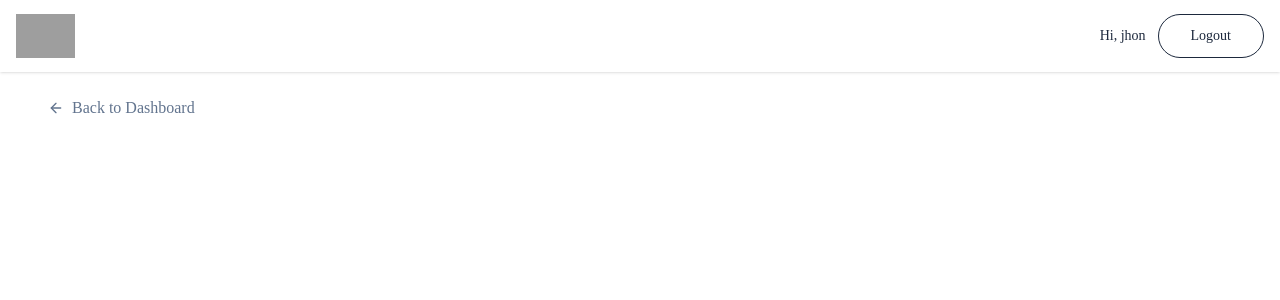
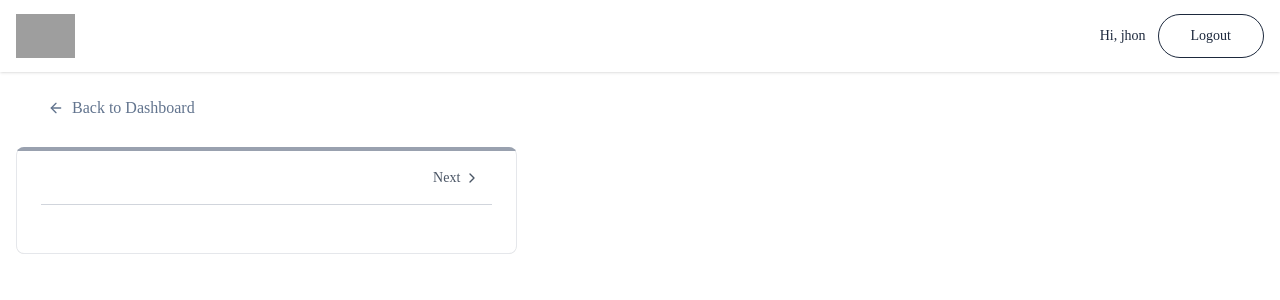
Before and after one commit to MithranMurugavel/Resume-Builder, a React (Vite) app in the folder frontend/: page /app/builder/1 in a window 1280 px wide. Shown: the top 300 px of the page. Built offline with nearby package versions, Linux system fonts and the light colour scheme; grey boxes are pictures that could not be loaded; a web font is replaced by a local one.

Commit message:
chore:added buttons and styles in builders page

```diff
--- a/frontend/src/pages/ResumeBuilder.jsx
+++ b/frontend/src/pages/ResumeBuilder.jsx
@@ -1,7 +1,7 @@
 import React, { useEffect, useState } from 'react'
 import { Link, useParams } from 'react-router-dom'
 import { dummyResumeData } from '../assets/assets';
-import { ArrowLeftIcon, Briefcase, FileText, FolderIcon, GraduationCap, Sparkles, User } from 'lucide-react';
+import { ArrowLeftIcon, Briefcase, ChevronLeft, ChevronRight, FileText, FolderIcon, GraduationCap, Sparkles, User } from 'lucide-react';
 
 const ResumeBuilder = () => {
 
@@ -20,7 +20,7 @@ const ResumeBuilder = () => {
     accent_color: "#3B82F6",
     public: false,
   })
-  const [activeSection,setActiveSection] = useState(0);
+  const [activeSection, setActiveSection] = useState(0);
   const [rmvBackground, setrmvBackground] = useState(false);
   const section = [
     { id: "personal", name: "Personal Info", icon: User },
@@ -52,10 +52,44 @@ const ResumeBuilder = () => {
           <ArrowLeftIcon className="size-4 " /> Back to Dashboard
         </Link>
       </div>
-      <div>
-        <div>
+      <div className="max-w-7xl mx-auto px-4 pb-8">
+        <div  className="grid lg:grid-cols-12 gap-8">
           {/* LeftSection */}
-          <div></div>
+          <div className="relative lg:col-span-5 rounded-lg overflow-hidden">
+            <div className="bg-white rounded-lg shadow-sm border border-gray-200 p-6 pt-1">
+              <hr className="absolute top-0 left-0 right-0 border-2 border-gray-400"/>
+              <hr className="absolute top-0 left-0 h-1 bg-gradient-to-r from-green-500 to-green-600 border-none transition-all duration-500" style={{width:`${activeSection *100 / (section.length-1)}%`}}/>
+
+              <div className="flex justify-between items-center mb-6 border-b border-gray-300 py-1">
+
+  {/* Left side */}
+  <div>
+    {activeSection !== 0 && (
+      <button onClick={()=> setActiveSection((prev)=>Math.max(prev-1,0))}
+        className="flex items-center gap-1 p-3 rounded-lg text-sm font-medium text-gray-600 hover:bg-gray-50 transition-all duration-500"
+      >
+        <ChevronLeft className="size-4" />
+        Previous
+      </button>
+    )}
+  </div>
+
+  {/* Right side */}
+  <div>
+    <button onClick={()=>{setActiveSection((prev)=>Math.min(prev+1,section.length-1))}}
+      className={`flex items-center gap-1 p-3 rounded-lg text-sm font-medium text-gray-600 hover:bg-gray-50 transition-all ${
+        activeSection === section.length - 1 ? 'opacity-50' : ''
+      }`}
+      disabled={activeSection === section.length - 1}
+    >
+      Next
+      <ChevronRight className="size-4" />
+    </button>
+  </div>
+
+</div>
+            </div>
+          </div>
 
           {/* RightSection */}
           <div></div>
```
